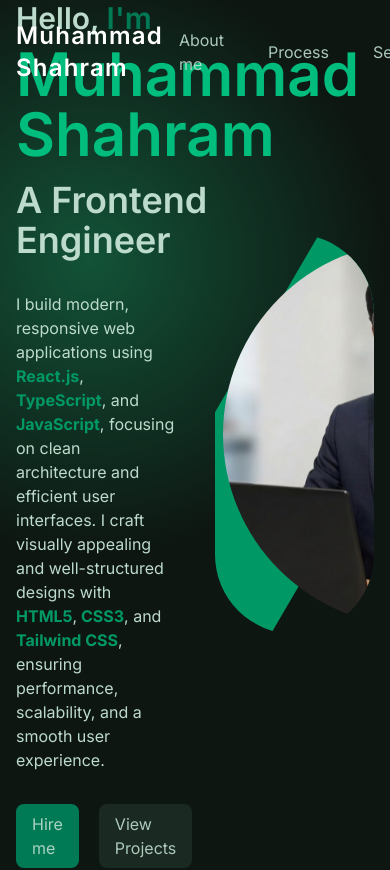
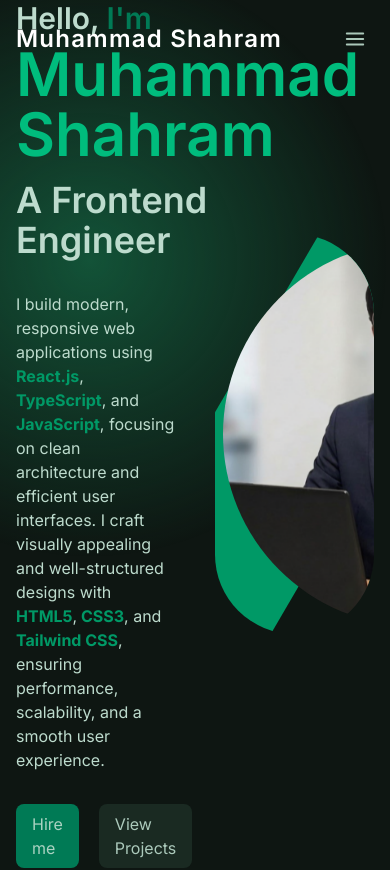
Before and after one commit to shahrampk/Portfolio-react, a React (Vite) app: page / in a window 390 px wide. Shown: the top 870 px of the page. Built offline with nearby package versions, Linux system fonts and the light colour scheme.

Commit message:
make header responsive

```diff
--- a/src/components/ui/Header.tsx
+++ b/src/components/ui/Header.tsx
@@ -1,16 +1,41 @@
 import { useEffect, useState } from "react";
+import { FiMenu, FiX } from "react-icons/fi";
 
 function Header() {
   const [giveBackGround, setGiveBackGround] = useState<boolean>(false);
+  const [isMobileMenuOpen, setIsMobileMenuOpen] = useState(false);
   useEffect(() => {
-    document.addEventListener("scroll", () => {
+    const onScroll = () => {
       if (window.pageYOffset > 150) {
         setGiveBackGround(true);
       } else {
         setGiveBackGround(false);
       }
-    });
+    };
+
+    document.addEventListener("scroll", onScroll, { passive: true });
+    return () => document.removeEventListener("scroll", onScroll);
   }, []);
+
+  useEffect(() => {
+    const onResize = () => {
+      // Tailwind's `lg` breakpoint is 1024px by default
+      if (window.innerWidth >= 1024) setIsMobileMenuOpen(false);
+    };
+
+    window.addEventListener("resize", onResize, { passive: true });
+    return () => window.removeEventListener("resize", onResize);
+  }, []);
+
+  const navItems = [
+    { href: "#about-section", label: "About me" },
+    { href: "#process-section", label: "Process" },
+    { href: "#services-section", label: "Services" },
+    { href: "#projects-section", label: "Projects" },
+    { href: "#skills-section", label: "Skills" },
+  ] as const;
+
+  const closeMobileMenu = () => setIsMobileMenuOpen(false);
 
   return (
     <div
@@ -22,48 +47,19 @@ function Header() {
             Muhammad Shahram
           </h1>
         </div>
-        <div>
+        {/* Desktop nav */}
+        <nav className="hidden lg:block">
           <ul className="flex items-center gap-3 text-mint-cream-100">
-            <li>
-              <a
-                className="transition-colors duration-200 hover:bg-neutral-gray-800/50 inline-block text-neutral-white-200/90 px-4 py-2 rounded-lg"
-                href="#about-section"
-              >
-                About me
-              </a>
-            </li>
-            <li>
-              <a
-                className="transition-colors duration-200 hover:bg-neutral-gray-800/50 inline-block text-neutral-white-200/90 px-4 py-2 rounded-lg"
-                href="#process-section"
-              >
-                Process
-              </a>
-            </li>
-            <li>
-              <a
-                className="transition-colors duration-200 hover:bg-neutral-gray-800/50 inline-block text-neutral-white-200/90 px-4 py-2 rounded-lg"
-                href="#services-section"
-              >
-                Services
-              </a>
-            </li>
-            <li>
-              <a
-                className="transition-colors duration-200 hover:bg-neutral-gray-800/50 inline-block text-neutral-white-200/90 px-4 py-2 rounded-lg"
-                href="#projects-section"
-              >
-                Projects
-              </a>
-            </li>
-            <li>
-              <a
-                className="transition-colors duration-200 hover:bg-neutral-gray-800/50 inline-block text-neutral-white-200/90 px-4 py-2 rounded-lg"
-                href="#skills-section"
-              >
-                Skills
-              </a>
-            </li>
+            {navItems.map((item) => (
+              <li key={item.href}>
+                <a
+                  className="transition-colors duration-200 hover:bg-neutral-gray-800/50 inline-block text-neutral-white-200/90 px-4 py-2 rounded-lg"
+                  href={item.href}
+                >
+                  {item.label}
+                </a>
+              </li>
+            ))}
             <li>
               <a
                 className="transition-colors duration-200 bg-emerald-700 hover:bg-emerald-800 text-neutral-white-200/90 px-4 py-2 rounded-lg"
@@ -73,6 +69,51 @@ function Header() {
               </a>
             </li>
           </ul>
+        </nav>
+
+        {/* Mobile menu button */}
+        <button
+          type="button"
+          className="lg:hidden inline-flex items-center justify-center rounded-lg p-2 text-neutral-white-200/90 hover:bg-neutral-gray-800/50 transition-colors duration-200"
+          aria-label={isMobileMenuOpen ? "Close menu" : "Open menu"}
+          aria-expanded={isMobileMenuOpen}
+          aria-controls="mobile-nav"
+          onClick={() => setIsMobileMenuOpen((v) => !v)}
+        >
+          {isMobileMenuOpen ? <FiX size={22} /> : <FiMenu size={22} />}
+        </button>
+      </div>
+
+      {/* Mobile dropdown */}
+      <div
+        id="mobile-nav"
+        className={`lg:hidden overflow-hidden transition-[max-height,opacity] duration-300 ${isMobileMenuOpen ? "max-h-96 opacity-100" : "max-h-0 opacity-0"}`}
+      >
+        <div className="container mx-auto px-4 pb-5">
+          <div className="rounded-2xl border border-neutral-gray-100/10 bg-neutral-gray-100/5 backdrop-blur-lg">
+            <ul className="flex flex-col p-2">
+              {navItems.map((item) => (
+                <li key={item.href}>
+                  <a
+                    className="w-full transition-colors duration-200 hover:bg-neutral-gray-800/50 inline-block text-neutral-white-200/90 px-4 py-3 rounded-xl"
+                    href={item.href}
+                    onClick={closeMobileMenu}
+                  >
+                    {item.label}
+                  </a>
+                </li>
+              ))}
+              <li className="p-2">
+                <a
+                  className="w-full text-center transition-colors duration-200 bg-emerald-700 hover:bg-emerald-800 text-neutral-white-200/90 px-4 py-3 rounded-xl inline-block"
+                  href="#contact-section"
+                  onClick={closeMobileMenu}
+                >
+                  Contact me
+                </a>
+              </li>
+            </ul>
+          </div>
         </div>
       </div>
     </div>
```
